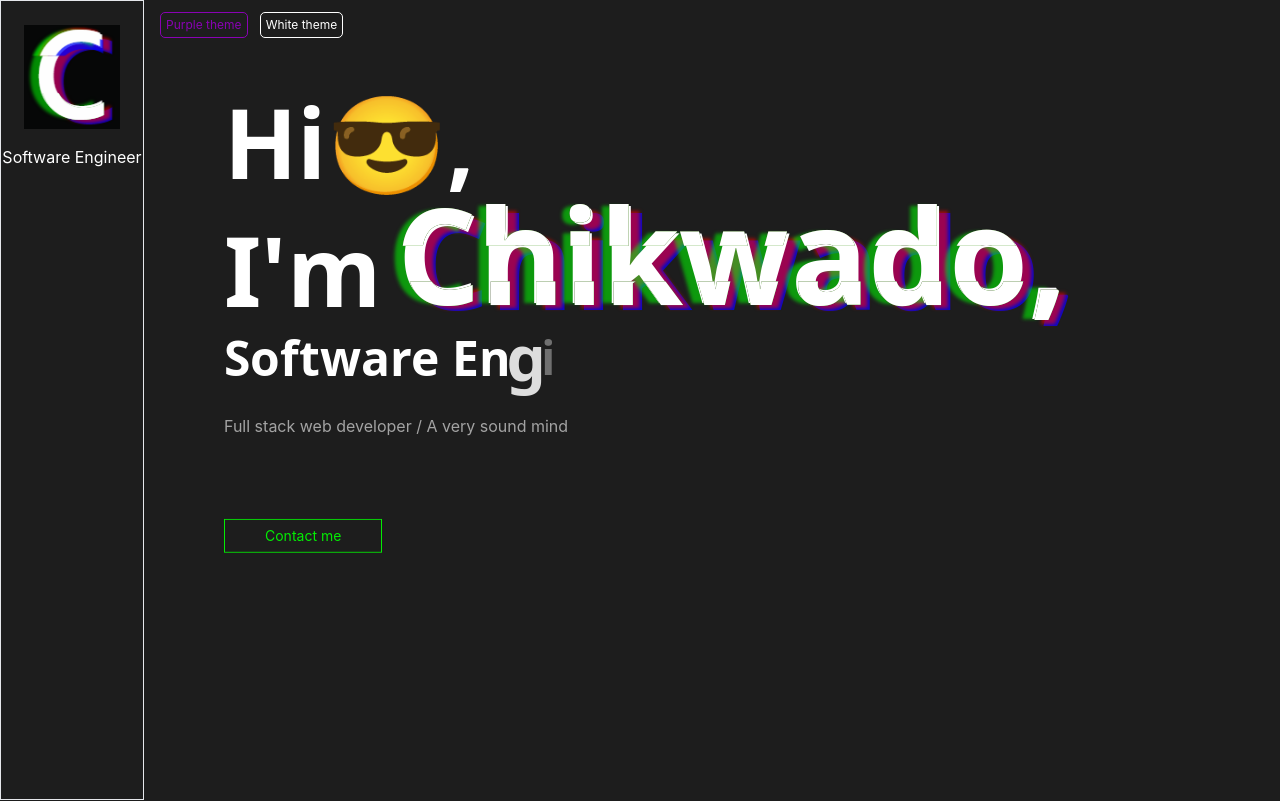
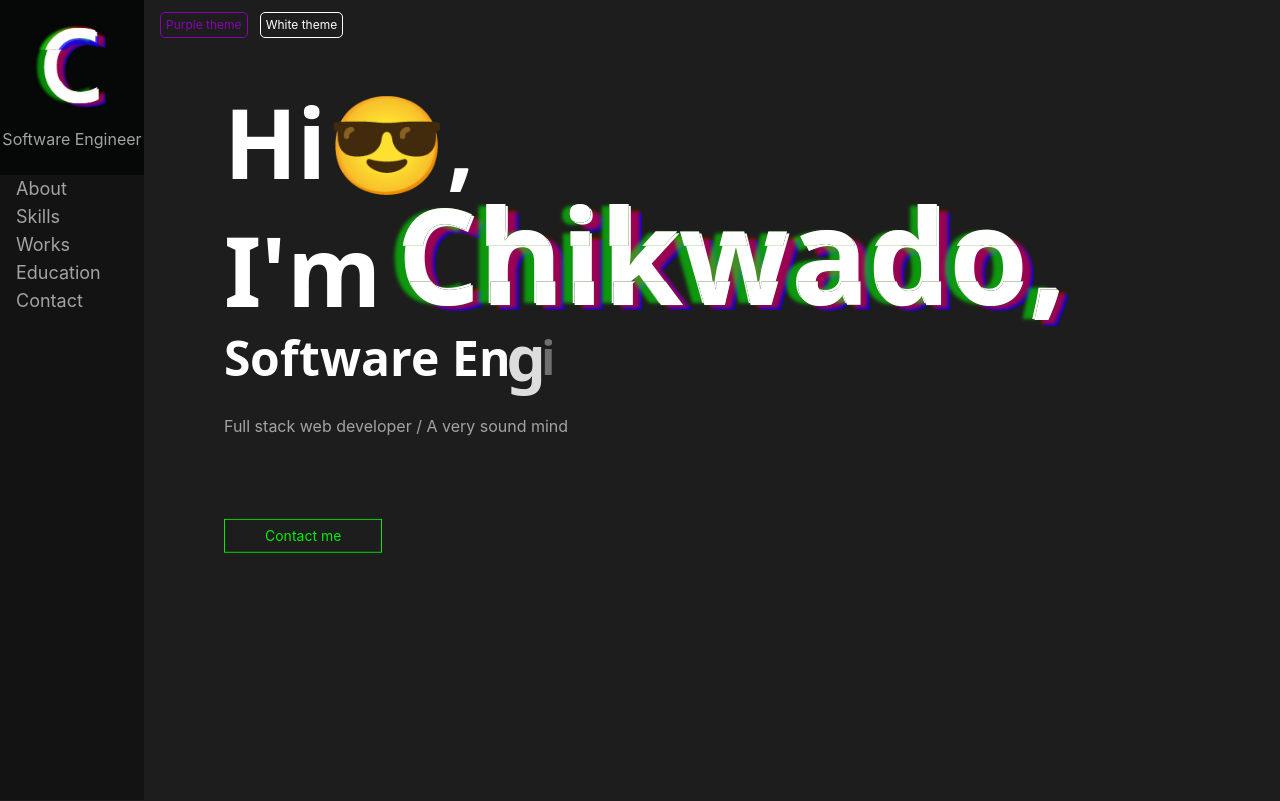
Before and after one commit to Quado2/portfolio, a React (Create React App) app: page / in a window 1280 px wide. Shown: the top 801 px of the page. Built offline with nearby package versions, Linux system fonts and the light colour scheme.

Commit message:
setting up the nav bar

```diff
--- a/src/App.css
+++ b/src/App.css
@@ -3,7 +3,6 @@ html, body { height: 100%; width: 100%;}
 
 .App {
   text-align: center;
-  background-color: #1d1d1d;
   min-height: 100vh;
   width: 100%;
   display: flex;
@@ -45,3 +44,11 @@ html, body { height: 100%; width: 100%;}
   border: 1px solid white;
   color: white;
 }
+
+
+
+@media (prefers-reduced-motion: no-preference) {
+  .App-logo {
+    animation: App-logo-spin infinite 20s linear;
+  }
+}
--- a/src/App.js
+++ b/src/App.js
@@ -32,7 +32,7 @@ function App() {
 
 
   return (
-  <div className={`App h-100 ${theme}`}>
+  <div className={`App h-100 bg-skin-general ${theme}`}>
         {!loaded?
         <Preloader />
         :
--- a/src/Components/NavItems/NavItems.js
+++ b/src/Components/NavItems/NavItems.js
@@ -1,24 +1,26 @@
 import logo from "../../images/logo2.png";
 
 function NavItems() {
-
-    const styles = {
-        top: `py-6 m-0 w-100 flex
+	const styles = {
+		top: `py-6 m-0 w-100 flex
             flex-col items-center justify-center
-
-            `
-    }
+            bg-skin-logo
+            `,
+	};
 
 	return (
-		<div className="  p-0">
-			<div className={styles.top+"bg"}>
-                <img  src={logo} alt="logo"
-                  className="w-24"
-                />
-                <h4 className='mt-4 text-skin-base text-base'>Software Engineer</h4>
-            </div>
-
-			<ul></ul>
+		<div className="bg-skin-nav h-screen">
+			<div className={styles.top + "bg"}>
+				<img src={logo} alt="logo" className="w-20" />
+				<h4 className="mt-4 text-skin-muted text-base">Software Engineer</h4>
+			</div>
+			<ul className="text-skin-muted text-lg font-normal flex flex-col items-start ml-4">
+                <li>About</li>
+                <li>Skills</li>
+                <li>Works</li>
+                <li>Education</li>
+                <li>Contact</li>
+            </ul>
 		</div>
 	);
 }
--- a/src/Containers/Layout/Layout.js
+++ b/src/Containers/Layout/Layout.js
@@ -5,7 +5,7 @@ function Layout(props) {
 	return (
 		<div className="Layout">
 			<div className="flex ">
-				<nav className="w-36 h-screen fixed  border">
+				<nav className="w-36 h-screen fixed">
                    <NavItems />
                 </nav>
 				<main className="ml-40">{props.children}</main>
--- a/src/index.css
+++ b/src/index.css
@@ -15,6 +15,10 @@ function used to set the color of at the tailwind.config file
      --color-fill:  19, 15, 15;
      --color-button: 2, 255, 2;
      --color-button-hover: 0, 197, 99;
+     --color-background-logo: 6, 7, 7;
+     --color-background-general: 29, 29, 29;
+     --color-background-nav: 19, 19, 19;
+
 
    }
 
@@ -25,6 +29,9 @@ function used to set the color of at the tailwind.config file
     --color-fill: 22, 38, 49;
     --color-button: 255, 199, 14;
     --color-button-hover: 0, 197, 99;
+    --color-background-logo: 6, 7, 7;
+    --color-background-general: 29, 29, 29;
+    --color-background-nav: 19, 19, 19;
 
   }
  }
--- a/tailwind.config.js
+++ b/tailwind.config.js
@@ -1,58 +1,59 @@
-function withOpacity(variableName){
-  return ({opacityValue}) => {
-    if(opacityValue !== undefined){
-      return `rgba(var(${variableName}), ${opacityValue})`
+function withOpacity(variableName) {
+	return ({ opacityValue }) => {
+		if (opacityValue !== undefined) {
+			return `rgba(var(${variableName}), ${opacityValue})`;
 		}
-     return `rgb(var(${variableName}))`
-
-  }
+		return `rgb(var(${variableName}))`;
+	};
 }
 
-
 module.exports = {
-  purge: ['./src/**/*.{js,jsx,ts,tsx}', './public/index.html'],
+	purge: ["./src/**/*.{js,jsx,ts,tsx}", "./public/index.html"],
 	darkMode: false, // or 'media' or 'class'
 	theme: {
 		extend: {
-      textColor:{
-        skin:{
-          base: withOpacity('--color-text-base'),
-          muted: withOpacity('--color-text-muted'),
-          hover: withOpacity('--color-text-hover'),
-          button: withOpacity('--color-button'),
-        }
-      } ,
-      borderColor:{
-        skin:{
-          button: withOpacity('--color-button'),
-          base: withOpacity('--color-text-base'),
-          muted: withOpacity('--color-text-muted'),
-          hover: withOpacity('--color-text-hover'),
-        }
+			textColor: {
+				skin: {
+					base: withOpacity("--color-text-base"),
+					muted: withOpacity("--color-text-muted"),
+					hover: withOpacity("--color-text-hover"),
+					button: withOpacity("--color-button"),
+				},
+			},
+			borderColor: {
+				skin: {
+					button: withOpacity("--color-button"),
+					base: withOpacity("--color-text-base"),
+					muted: withOpacity("--color-text-muted"),
+					hover: withOpacity("--color-text-hover"),
+				},
 			},
 
 			backgroundColor: {
-        skin:{
-          button: withOpacity('--color-button'),
-          base: withOpacity('--color-text-base'),
-          muted: withOpacity('--color-text-muted'),
-          hover: withOpacity('--color-text-hover'),
-        }
+				skin: {
+					button: withOpacity("--color-button"),
+					base: withOpacity("--color-text-base"),
+					muted: withOpacity("--color-text-muted"),
+					hover: withOpacity("--color-text-hover"),
+					logo: withOpacity("--color-background-logo"),
+					general: withOpacity("--color-background-general"),
+					nav: withOpacity("--color-background-nav"),
+				},
 			},
 
-      animation:{
-        'appear-in': 'appear 1s ease-in-out forwards 1.2s'
-      }
+			animation: {
+				"appear-in": "appear 1s ease-in-out forwards 1.2s",
 			},
-    keyframes:{
-      appear:{
-        '0%': {opacity:'0',transform:'translateY(10px)'},
-        '100%': {opacity:'1',transform:'translateY(0)'},
-      }
-    }
+		},
+		keyframes: {
+			appear: {
+				"0%": { opacity: "0", transform: "translateY(10px)" },
+				"100%": { opacity: "1", transform: "translateY(0)" },
+			},
+		},
 	},
 	variants: {
 		extend: {},
 	},
 	plugins: [],
-}
+};
```
Lines whose indentation alone changed are shown as unchanged.
